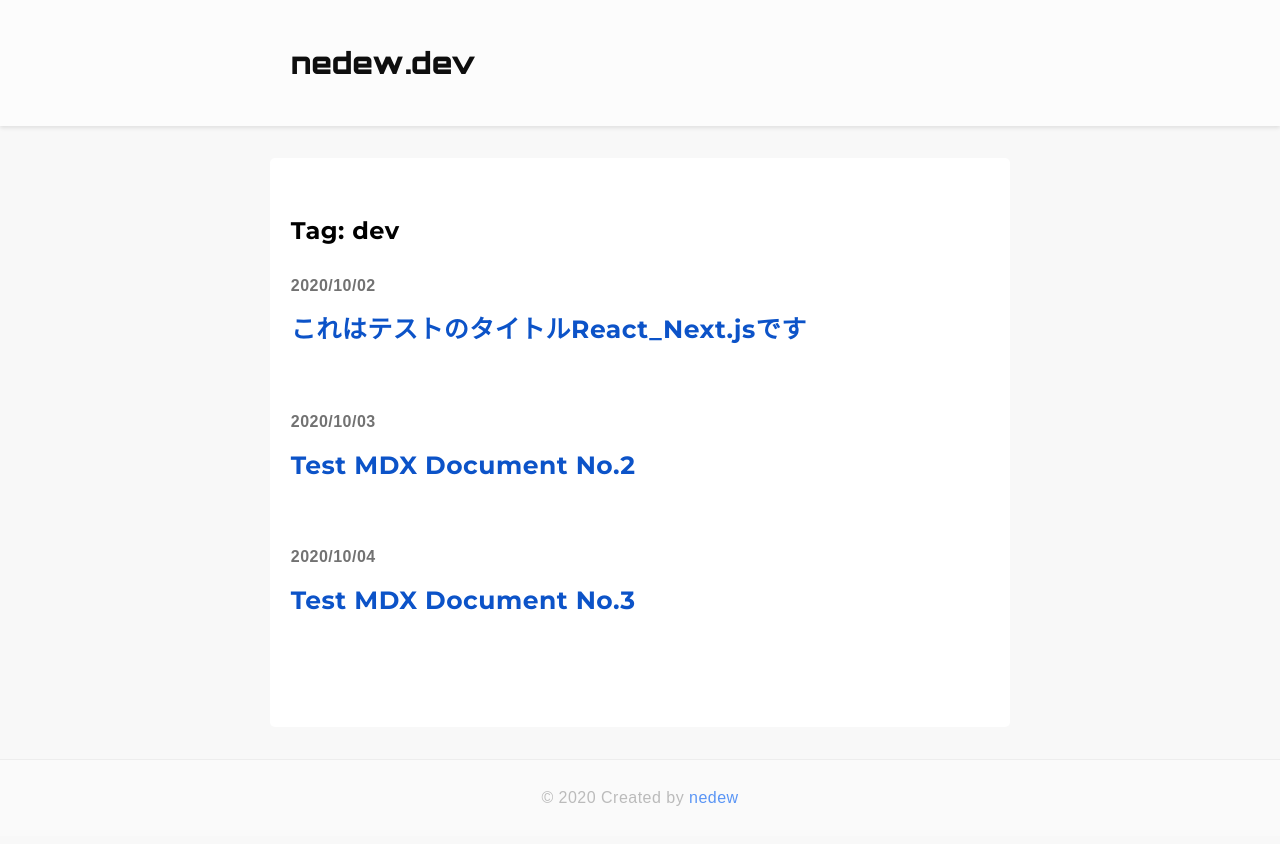
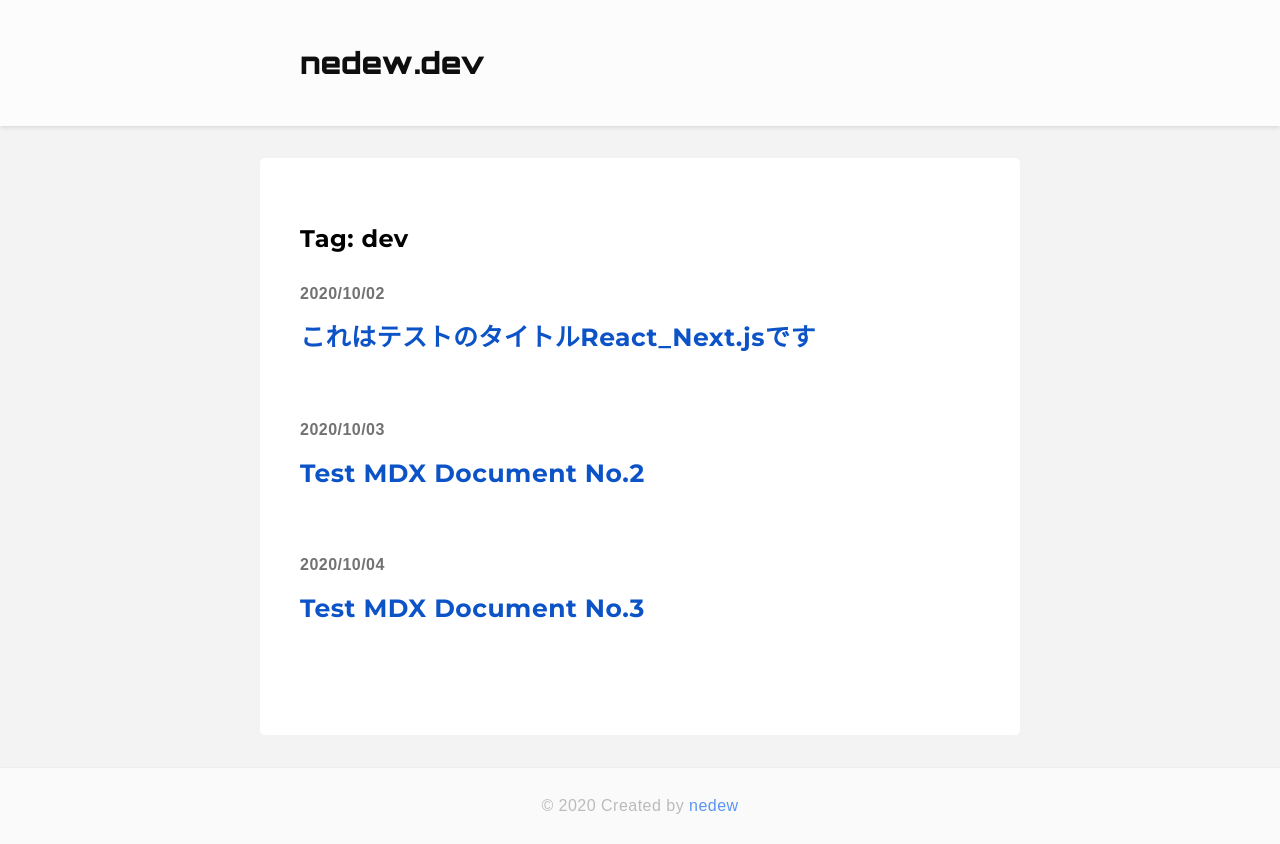
Before and after one commit to nedew/blog, a Next.js app: page /tags/dev in a window 1280 px wide. Built offline with nearby package versions, Linux system fonts and the light colour scheme.

Commit message:
見た目の整え

```diff
--- a/components/Layout.tsx
+++ b/components/Layout.tsx
@@ -19,7 +19,11 @@ export default function Layout({
       </Head>
       <div className={styles.area}>
         <Header />
-        <main className={styles.main}>{children}</main>
+        <main className={styles.main}>
+          <div className={styles.contents}>
+            {children}
+          </div>
+        </main>
         <Footer />
       </div>
     </>
--- a/components/styles/article.module.scss
+++ b/components/styles/article.module.scss
@@ -13,6 +13,9 @@
   font-family: 'Mitr', sans-serif;
   // font-family: 'Varela Round', sans-serif;
   font-size: 16px;
+  color: #727272;
+  font-family: sans-serif, 'Mitr';
+  font-weight: 600;
 }
 
 .article {
@@ -31,9 +34,7 @@
   }
 
   > pre {
-    box-sizing: content-box;
     border-radius: 5px;
-    max-width: 800px;
   }
 
   > h1, h2, h3, h4, h5 {
--- a/components/styles/articleList.module.scss
+++ b/components/styles/articleList.module.scss
@@ -6,6 +6,7 @@
 
 .item {
   margin-bottom: 3.5rem;
+  width: 100%;
 }
 
 .title {
--- a/components/styles/footer.module.scss
+++ b/components/styles/footer.module.scss
@@ -1,3 +1,5 @@
+@import "../../styles/_config.scss";
+
 .footer {
   font-family: sans-serif;
   width: 100%;
@@ -6,15 +8,20 @@
   padding: 1.5rem 0;
   margin-top: auto;
   border-top: 1px solid #ededed;
-  // min-height: 5rem;
 }
 
 .footerContainer {
-  max-width: 740px;
+  max-width: $maxWidth;
   box-sizing: border-box;
-  padding-right: 1.3rem;
-  padding-left: 1.3rem;
   margin: auto;
+
+  padding-right: $widePaddingRight;
+  padding-left: $widePaddingLeft;
+
+  @media screen and (max-width: $breakPoint) {
+    padding-right: $narrowPaddingRight;
+    padding-left: $narrowPaddingLeft;
+  }
 }
 
 .copyright {
--- a/components/styles/header.module.scss
+++ b/components/styles/header.module.scss
@@ -1,3 +1,5 @@
+@import "../../styles/_config.scss";
+
 .header {
   width: 100%;
   background-color: #fcfcfc;
@@ -6,11 +8,20 @@
 }
 
 .headerContainer {
-  max-width: 740px;
-  box-sizing: border-box;
-  padding-right: 1.3rem;
-  padding-left: 1.3rem;
-  margin: auto;
+  max-width: $maxWidth;
+  width: 100%;
+  box-sizing: border-box;;
+  margin-right: auto;
+  margin-left: auto;
+
+  padding-right: $widePaddingRight;
+  padding-left: $widePaddingLeft;
+
+  @media screen and (max-width: $breakPoint) {
+    padding-right: $narrowPaddingRight;
+    padding-left: $narrowPaddingLeft;
+  }
+
 }
 
 .siteTitle {
@@ -19,6 +30,6 @@
   text-decoration: none;
   font-size: 30px;
 }
-.siteTitle:hover {
-  text-decoration: none;
-}
+// .siteTitle:hover {
+//   text-decoration: none;
+// }
--- a/components/styles/layout.module.scss
+++ b/components/styles/layout.module.scss
@@ -1,18 +1,46 @@
+@import "../../styles/_config.scss";
+
 .main {
   background-color: #fff;
   box-sizing: border-box;
-  max-width: 740px;
+  max-width: $maxWidth;
   width: 100%;
-  // padding: 0 1rem;
-  padding-top: 2rem;
-  padding-right: 1.3rem;
-  padding-left: 1.3rem;
-  padding-bottom: 3rem;
-  margin: 0 auto;
+  margin-right: auto;
+  margin-left: auto;
   margin-top: 2rem;
   margin-bottom: 2rem;
   border-radius: 5px;
+
+  padding-top: $widePaddingTop;
+  padding-right: $widePaddingRight;
+  padding-left: $widePaddingLeft;
+  padding-bottom: $widePaddingBottom;
+
+  @media screen and (max-width: $breakPoint) {
+    padding-top: $narrowPaddingTop;
+    padding-right: $narrowPaddingRight;
+    padding-left: $narrowPaddingLeft;
+    padding-bottom: $narrowPaddingBottom;
+  }
+
+  @media screen and (max-width: $maxWidth) {
+    margin-top: 0px;
+    margin-bottom: 0px;
+    z-index: -1;
+  }
 }
+
+// .contents {
+//   // background-color: #fff;
+//   // padding: 1rem;
+//   width: 100%;
+//   max-width: $maxWidth;
+//   // padding-top: 2rem;
+//   // padding-right: 1.3rem;
+//   // padding-left: 1.3rem;
+//   // padding-bottom: 3rem;
+
+// }
 
 .area {
   display: flex;
--- a/pages/_document.tsx
+++ b/pages/_document.tsx
@@ -7,7 +7,6 @@ export default class MyDocument extends Document {
         <Head>
           <link href="https://fonts.googleapis.com/css2?family=Montserrat:wght@700&family=Audiowide&family=Mitr&family=Varela+Round&display=swap" rel="stylesheet" />
           <link href="https://fonts.googleapis.com/css2?family=Orbitron:wght@900&display=swap" rel="stylesheet" />
-          {/* <link href='../styles/prism.css' rel='stylesheet' /> */}
         </Head>
         <body>
           <Main />
--- a/pages/articles/[slug].tsx
+++ b/pages/articles/[slug].tsx
@@ -22,6 +22,7 @@ export default (props: Props) => {
     <>
       <Head>
         <title>{props.title}</title>
+        <link href='../../styles/prism.css' rel='stylesheet' />
       </Head>
       <Layout>
         <Article
--- a/styles/_config.scss
+++ b/styles/_config.scss
@@ -0,0 +1,13 @@
+$maxWidth: 760px;
+
+$breakPoint: 500px;
+
+$widePaddingTop: 2.5rem;
+$widePaddingRight: 2.5rem;
+$widePaddingLeft: 2.5rem;
+$widePaddingBottom: 3rem;
+
+$narrowPaddingTop: 2.5rem;
+$narrowPaddingRight: 1.3rem;
+$narrowPaddingLeft: 1.3rem;
+$narrowPaddingBottom: 2.5rem;
--- a/styles/global.scss
+++ b/styles/global.scss
@@ -1,3 +1,5 @@
+@import "./_config.scss";
+
 html,
 body {
   padding: 0;
@@ -14,7 +16,12 @@ body {
   font-kerning: normal;
   letter-spacing: 0.03rem;
   -webkit-font-smoothing: antialiased;
-  background-color: #f8f8f8;
+  // background-color: #f8f8f8;
+  background-color: #f3f3f3;
+
+  @media screen and (max-width: $maxWidth) {
+    background-color: #fff;
+  }
 }
 
 
```
